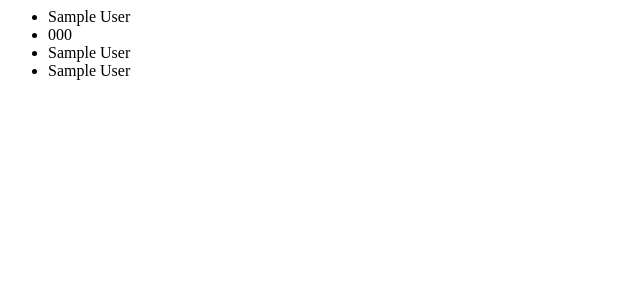
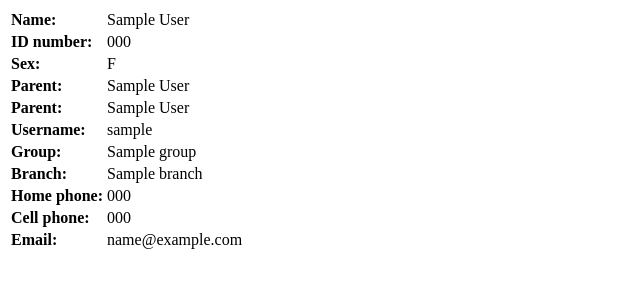
Before and after one commit to malmorrow/scouts, a Django app: a page that uses scout/templates/scout/ward_detail.html in a window 1280 px wide. Shown: the top 300 px of the page, without its empty margins (0-640 px from the left). Run offline with Django 3.2, Linux system fonts and the light colour scheme; tables that the repository leaves empty hold one stand-in row (values such as "Sample post").

Commit message:
Tidied up the detail forms a bit

```diff
--- a/scout/templates/scout/ward_detail.html
+++ b/scout/templates/scout/ward_detail.html
@@ -1,8 +1,15 @@
 {% block content %}
-	<ul>
-		<li>{{ ward.user.first_name }} {{ ward.user.last_name }}</li>
-    	<li>{{ ward.sa_id_number }}</li>
-    	<li>{{ ward.parent1 }}</li>
-    	<li>{{ ward.parent2 }}</li>
-    </ul>
+	<table>
+		<tr><td><strong>Name:</strong></td><td>{{ ward.user.first_name }} {{ ward.user.last_name }}</td></tr>
+    	<tr><td><strong>ID number:</strong></td><td>{{ ward.sa_id_number }}</td></tr>
+    	<tr><td><strong>Sex:</strong></td><td>{{ ward.sex }}</td></tr>
+    	<tr><td><strong>Parent:</strong></td><td>{{ ward.parent1 }}</td></tr>
+    	<tr><td><strong>Parent:</strong></td><td>{{ ward.parent2 }}</td></tr>
+    	<tr><td><strong>Username:</strong></td><td>{{ ward.user.username }}</td></tr>
+    	<tr><td><strong>Group:</strong></td><td>{{ ward.group }}</td></tr>
+    	<tr><td><strong>Branch:</strong></td><td>{{ ward.branch }}</td></tr>
+    	<tr><td><strong>Home phone:</strong></td><td>{{ ward.home_phone }}</td></tr>
+    	<tr><td><strong>Cell phone:</strong></td><td>{{ ward.cell_phone }}</td></tr>
+    	<tr><td><strong>Email:</strong></td><td>{{ ward.user.email }}</td></tr>
+    </table>
 {% endblock %}
```
